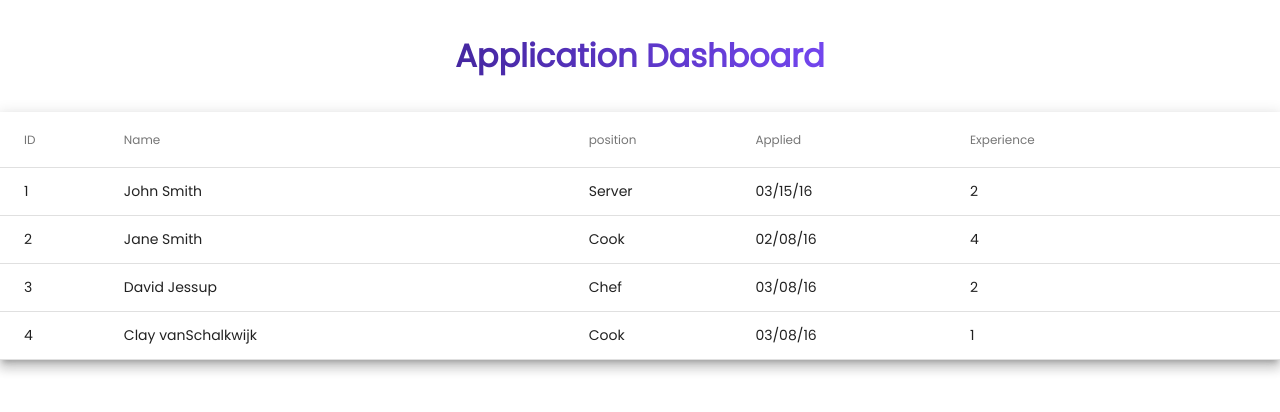
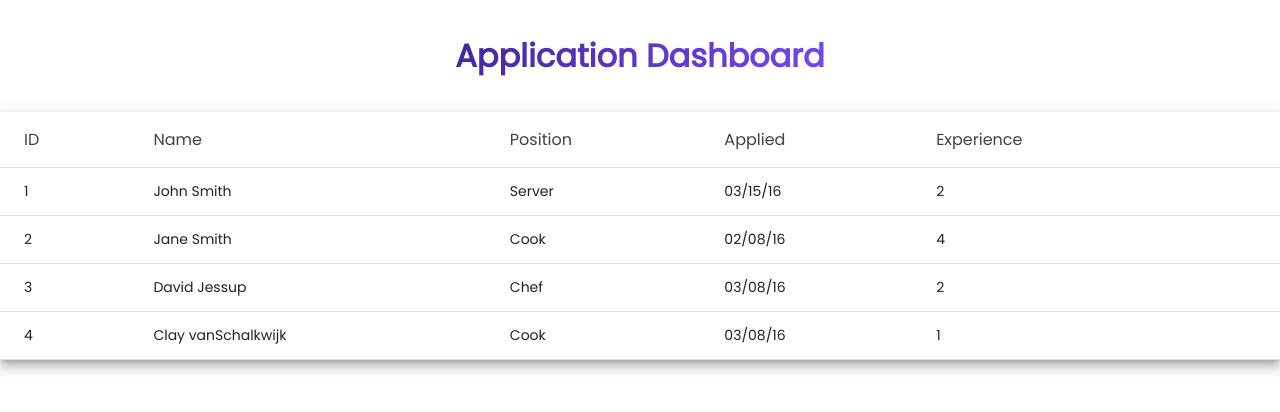
Before and after one commit to reyesdmusic/application-dashboard, an Angular app in the folder application-dashboard/: page / in a window 1280 px wide. Shown: the top 412 px of the page. Built offline with nearby package versions, Linux system fonts and the light colour scheme.

Commit message:
Enable column sort

```diff
--- a/application-dashboard/src/app/components/applications-table/applications-table.component.html
+++ b/application-dashboard/src/app/components/applications-table/applications-table.component.html
@@ -1,34 +1,34 @@
-<table mat-table [dataSource]="dataSource" class="mat-elevation-z8">
+<table mat-table [dataSource]="dataSource" class="mat-elevation-z8" matSort>
   <!--- Note that these columns can be defined in any order.
         The actual rendered columns are set as a property on the row definition" -->
 
-  <!-- Position Column -->
+  <!-- ID Column -->
   <ng-container matColumnDef="id">
-    <th mat-header-cell *matHeaderCellDef>ID</th>
+    <th mat-header-cell *matHeaderCellDef mat-sort-header>ID</th>
     <td mat-cell *matCellDef="let element">{{ element.id }}</td>
   </ng-container>
 
   <!-- Name Column -->
   <ng-container matColumnDef="name">
-    <th mat-header-cell *matHeaderCellDef>Name</th>
+    <th mat-header-cell *matHeaderCellDef mat-sort-header>Name</th>
     <td mat-cell *matCellDef="let element">{{ element.name }}</td>
   </ng-container>
 
-  <!-- Weight Column -->
+  <!-- Position Column -->
   <ng-container matColumnDef="position">
-    <th mat-header-cell *matHeaderCellDef>position</th>
+    <th mat-header-cell *matHeaderCellDef mat-sort-header>Position</th>
     <td mat-cell *matCellDef="let element">{{ element.position }}</td>
   </ng-container>
 
-  <!-- Symbol Column -->
+  <!-- Applied Column -->
   <ng-container matColumnDef="applied">
-    <th mat-header-cell *matHeaderCellDef>Applied</th>
+    <th mat-header-cell *matHeaderCellDef mat-sort-header>Applied</th>
     <td mat-cell *matCellDef="let element">{{ element.applied }}</td>
   </ng-container>
 
-  <!-- Symbol Column -->
+  <!-- Experience Column -->
   <ng-container matColumnDef="experience">
-    <th mat-header-cell *matHeaderCellDef>Experience</th>
+    <th mat-header-cell *matHeaderCellDef mat-sort-header>Experience</th>
     <td mat-cell *matCellDef="let element">{{ element.experience }}</td>
   </ng-container>
 
--- a/application-dashboard/src/app/components/applications-table/applications-table.component.ts
+++ b/application-dashboard/src/app/components/applications-table/applications-table.component.ts
@@ -1,6 +1,8 @@
-import { Component, OnInit } from '@angular/core';
+import { Component, OnInit, ViewChild } from '@angular/core';
 import { ApplicationService } from '../../services/application.service'
 import { Application } from '../../../models/Application';
+import { MatSort } from '@angular/material/sort';
+import { MatTableDataSource } from '@angular/material/table';
 
 @Component({
   selector: 'app-applications-table',
@@ -8,12 +10,16 @@
   styleUrls: ['./applications-table.component.css']
 })
 export class ApplicationsTableComponent implements OnInit {
-  constructor(private applicationService: ApplicationService) { }
+  constructor(private applicationService: ApplicationService) {
+    this.dataSource = new MatTableDataSource(this.applicationService.getApplications());
+  }
   displayedColumns: string[] = ['id', 'name', 'position', 'applied', 'experience'];
-  dataSource: Application[] = [];
+  dataSource: MatTableDataSource<Application> | [];
+
+  @ViewChild(MatSort, { static: true }) sort!: MatSort;
 
   ngOnInit(): void {
-    this.dataSource = this.applicationService.getApplications();
+    this.dataSource.sort = this.sort;
   }
 
 }
```
Also changed, not shown: application-dashboard/src/app/app.module.ts (+10 -2 lines).
